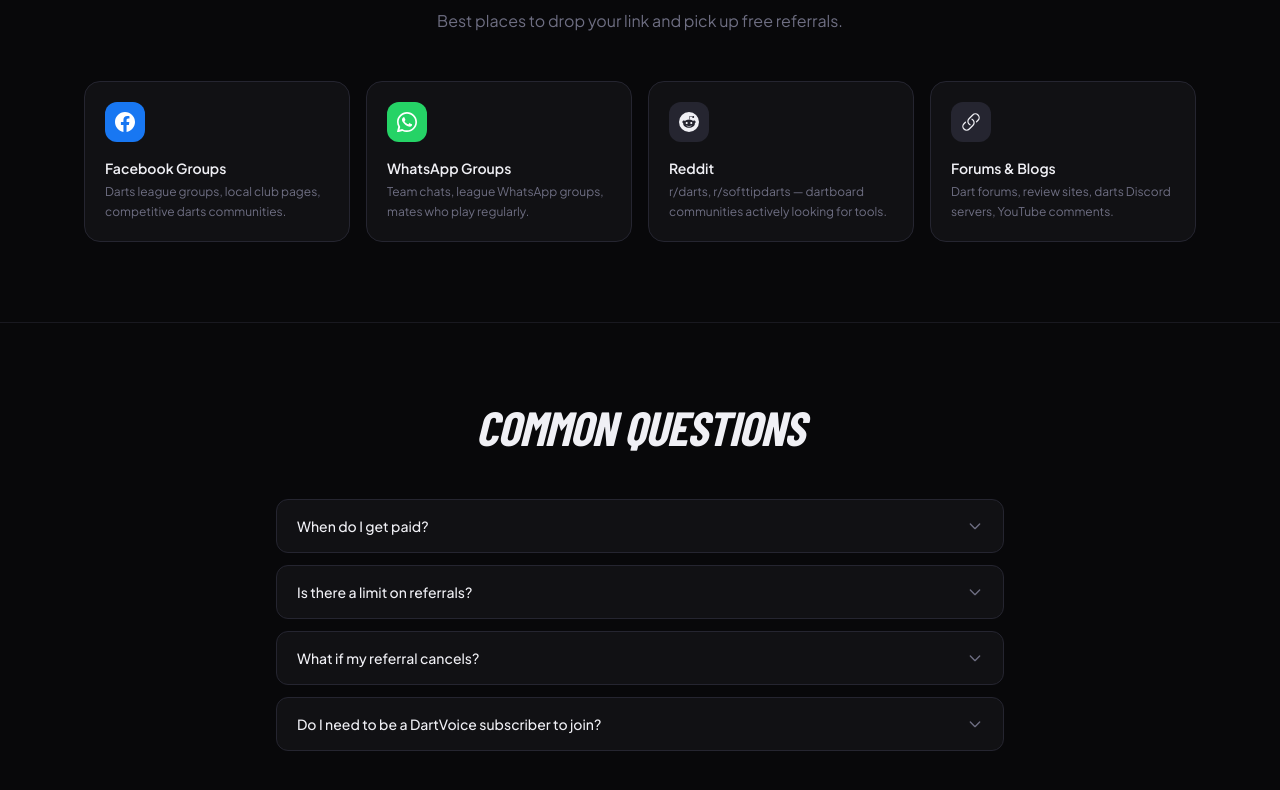
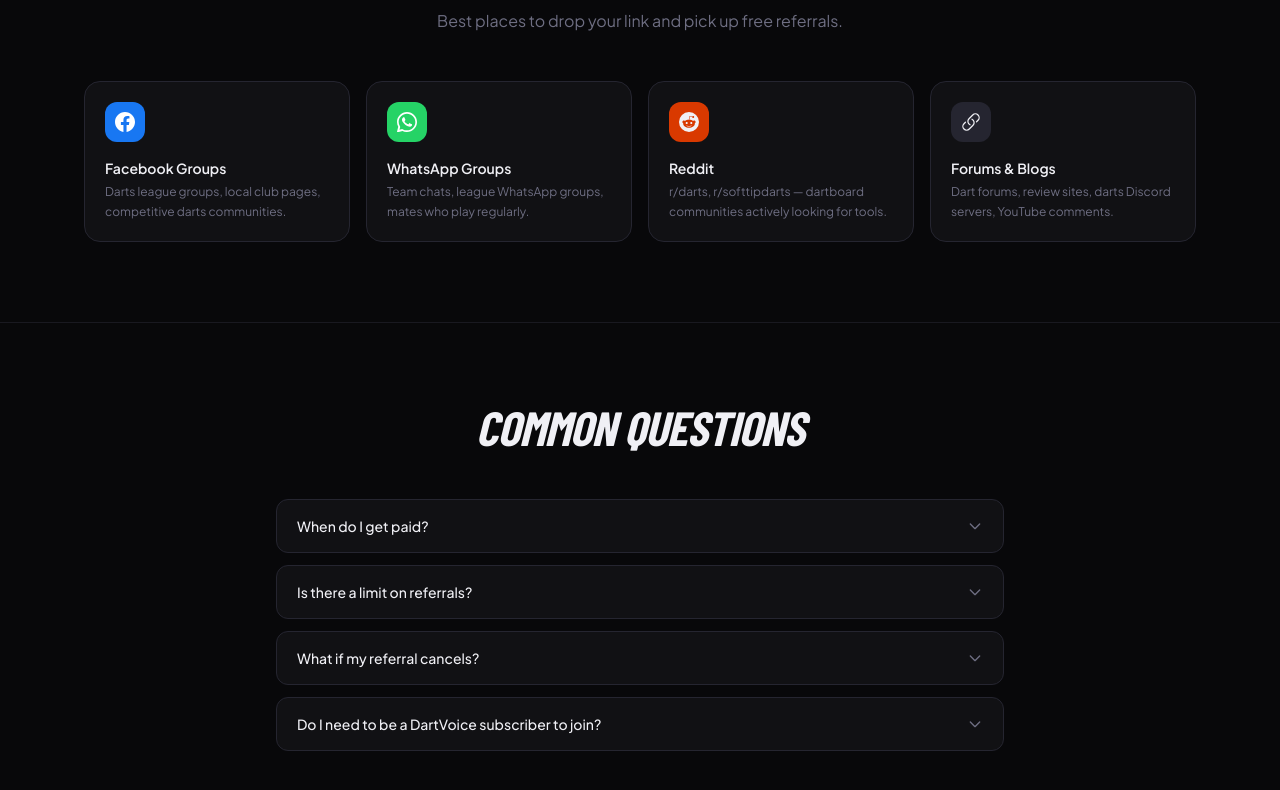
Before and after one commit to sharpsolutionsdev/autoscoreweb, a browser extension: page referral.html in a window 1280 px wide. Shown: the part 1864-2654 px from the top of the page. Drawn offline with nearby package versions, Linux system fonts and the light colour scheme; a web font is replaced by a local one.

Commit message:
Basic cleanup to autogenerated files.

```diff
--- a/referral.html
+++ b/referral.html
@@ -447,7 +447,9 @@
                     <p class="text-muted text-xs leading-relaxed">Team chats, league WhatsApp groups, mates who play regularly.</p>
                 </div>
                 <div class="bg-card border border-wire rounded-2xl p-5">
-                    <div class="w-10 h-10 rounded-xl bg-wire flex items-center justify-center mb-4">
+                    <div class="w-10 h-10 rounded-xl bg-wire flex items-center justify-center mb-4" style="
+    background-color: #d93900;
+">
                         <svg class="w-5 h-5 text-chalk" fill="currentColor" viewBox="0 0 24 24">
                             <path d="M12 0A12 12 0 0 0 0 12a12 12 0 0 0 12 12 12 12 0 0 0 12-12A12 12 0 0 0 12 0zm5.01 4.744c.688 0 1.25.561 1.25 1.249a1.25 1.25 0 0 1-2.498.056l-2.597-.547-.8 3.747c1.824.07 3.48.632 4.674 1.488.308-.309.73-.491 1.207-.491.968 0 1.754.786 1.754 1.754 0 .716-.435 1.333-1.01 1.614a3.111 3.111 0 0 1 .042.52c0 2.694-3.13 4.87-7.004 4.87-3.874 0-7.004-2.176-7.004-4.87 0-.183.015-.366.043-.534A1.748 1.748 0 0 1 4.028 12c0-.968.786-1.754 1.754-1.754.463 0 .898.196 1.207.49 1.207-.883 2.878-1.43 4.744-1.487l.885-4.182a.342.342 0 0 1 .14-.197.35.35 0 0 1 .238-.042l2.906.617a1.214 1.214 0 0 1 1.108-.701zM9.25 12C8.561 12 8 12.562 8 13.25c0 .687.561 1.248 1.25 1.248.687 0 1.248-.561 1.248-1.249 0-.688-.561-1.249-1.249-1.249zm5.5 0c-.687 0-1.248.561-1.248 1.25 0 .687.561 1.248 1.249 1.248.688 0 1.249-.561 1.249-1.249 0-.687-.562-1.249-1.25-1.249zm-5.466 3.99a.327.327 0 0 0-.231.094.33.33 0 0 0 0 .463c.842.842 2.484.913 2.961.913.477 0 2.105-.056 2.961-.913a.361.361 0 0 0 .029-.463.33.33 0 0 0-.464 0c-.547.533-1.684.73-2.512.73-.828 0-1.979-.196-2.512-.73a.326.326 0 0 0-.232-.095z"/>
                         </svg>
```
Also changed, not shown: autoscore/.claude/settings.local.json (deleted), autoscore/.github/workflows/build-android.yml (deleted), 1 other file.
